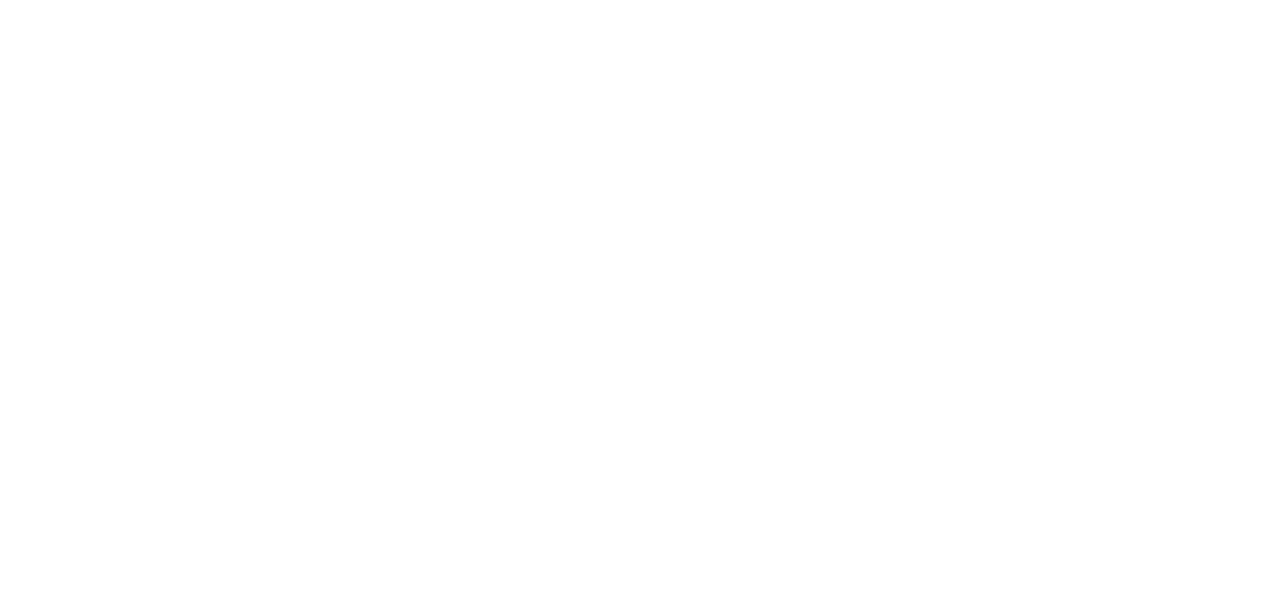
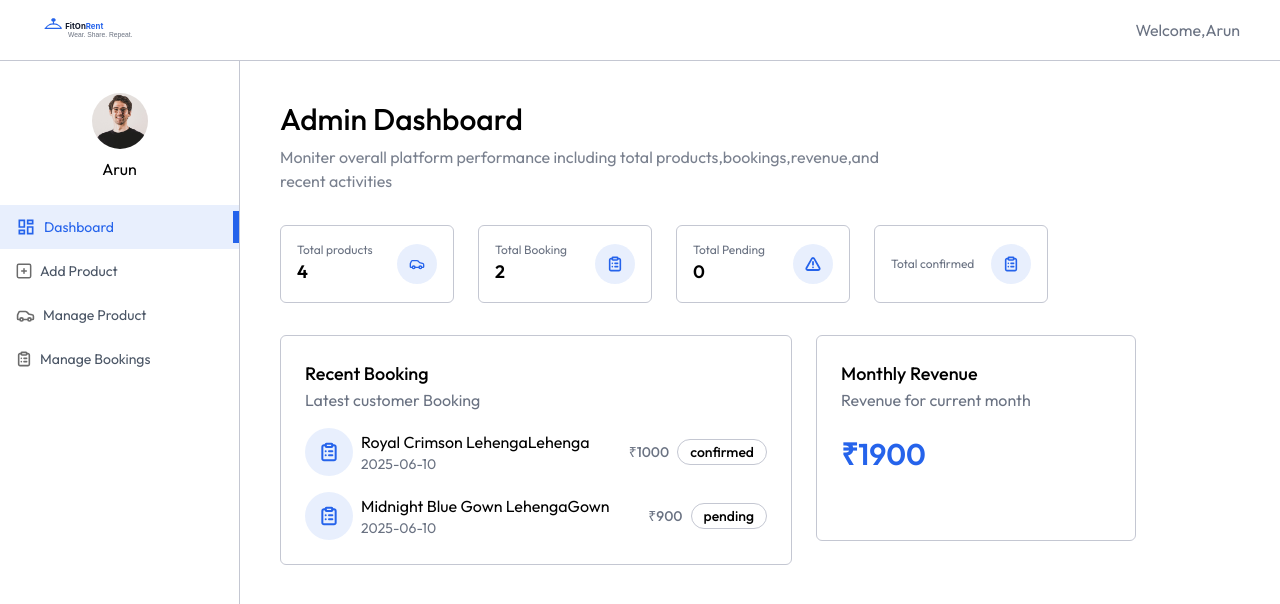
Before and after one commit to Ayanak368/Rental_System, a React (Vite) app: page /owner in a window 1280 px wide. Before the commit this address had no page. Shown: the top 604 px of the page. Built offline with nearby package versions, Linux system fonts and the light colour scheme.

Commit message:
update dashbord

```diff
--- a/src/App.jsx
+++ b/src/App.jsx
@@ -6,6 +6,11 @@
 import Product from './pages/Product'
 import Footer from './components/Footer'
 import Productdetails from './pages/Productdetails'
+import Layout from './pages/owner/Layout'
+import Dashboard from './pages/owner/Dashboard'
+import AddProduct from './pages/owner/AddProduct'
+import ManageProduct from './pages/owner/ManageProduct'
+import ManageBooking from './pages/owner/ManageBooking'
 
 const App = () => {
 
@@ -21,7 +26,13 @@
       <Route path='/products' element={<Product/>}/>
       <Route path='/my-booking' element={<MyBookings/>}/>
 
+         <Route path='/owner' element={<Layout />}>
+          <Route index element={<Dashboard />} />
+          <Route path="add-product" element={<AddProduct/>}/>
+          <Route path="manage-Product" element={<ManageProduct/>}/>
+          <Route path="manage-Booking" element={<ManageBooking/>}/>
 
+        </Route>
     </Routes>
     {!isOwnerPath && <Footer />}
 
--- a/src/assets/assets.js
+++ b/src/assets/assets.js
@@ -115,13 +115,13 @@
     coloredIcon: dashboardIconColored,
   },
   {
-    name: "Add car",
+    name: "Add Product",
     path: "/owner/add-car",
     icon: addIcon,
     coloredIcon: addIconColored,
   },
   {
-    name: "Manage Cars",
+    name: "Manage Product",
     path: "/owner/manage-cars",
     icon: carIcon,
     coloredIcon: carIconColored,
@@ -135,7 +135,7 @@
 ];
 export const dummyUserData = {
   _id: "6847f7cab3d8daecdb517095",
-  name: "GreatStack",
+  name: "Arun",
   email: "admin@example.com",
   role: "owner",
   image: user_profile,
@@ -266,10 +266,10 @@
   },
 ];
 export const dummyDashboardData = {
-  totalCars: 4,
-  totalBookings: 2,
-  pendingBookings: 0,
+  totalProduct: 4,
+  totalBooking: 2,
+  pendingBooking: 0,
   completedBookings: 2,
-  recentBookings: [dummyMyBookingsData[0], dummyMyBookingsData[1]],
-  monthlyRevenue: 840,
+  recentBooking: [dummyMyBookingsData[0], dummyMyBookingsData[1]],
+  monthlyRevenue: 1900,
 };
--- /dev/null
+++ b/src/components/owner/NavbarOwner.jsx
@@ -0,0 +1,20 @@
+import React from 'react'
+import { assets, dummyUserData } from '../../assets/assets'
+import { Link } from 'react-router-dom';
+
+const NavbarOwner = () => {
+
+    const user = dummyUserData;
+
+  return (
+      <div className='flex items-center justify-between px-6 md:px-10
+       py-4 text-gray-500 border-b border-borderColor relative transition-all'>
+          <Link to='/'>
+              <img src={assets.logo} alt="" className='h-7' />
+          </Link>
+          <p>Welcome,{user.name || "Owner"}</p>
+    </div>
+  )
+}
+
+export default NavbarOwner
--- /dev/null
+++ b/src/components/owner/Sidebar.jsx
@@ -0,0 +1,53 @@
+import React, { useState } from 'react'
+import { assets, dummyUserData, ownerMenuLinks } from '../../assets/assets'
+import { NavLink, useLocation } from 'react-router-dom';
+
+const Sidebar = () => {
+
+    const user = dummyUserData;
+
+    const location = useLocation()
+    const [image, setImage] = useState()
+
+    const updateImage = async () => {
+        user.image = URL.createObjectURL(image)
+        setImage('')
+    }
+
+  return (
+      <div className='relative min-h-screen md:flex flex-col items-center pt-8 max-w-13
+        md:max-w-60 w-full border-r border-borderColor text-sm'>
+
+          <div className='group relative'>
+              <label htmlFor="image">
+                  <img src={image ? URL.createObjectURL(image) : user?.image || "https://cdn-icons-png.flaticon.com/512/149/149071.png"}
+                      alt="" className='h-9 md:h-14 w-9 md:w-14 rounded-full mx-auto'/>
+                  <input type="file" id='image' accept="image/*" hidden
+                      onChange={e => setImage(e.target.files[0])} />
+
+                  <div className='absolute hidden top-0 right-0 left-0 bottom-0 bg-black/10 rounded-full group-hover:flex
+                   items-center justify-center cursor-pointer'>
+                      <img src={assets.edit_icon} alt="" />
+                  </div>
+              </label>
+          </div>
+          {image && (
+              <button className='absolute top-0 right-0 flex p-2 gap-1 bg-primary/10
+              text-primary cursor-pointer'>Save <img src={assets.check_icon} width={13} alt="" onClick={updateImage}/></button>
+        )}
+          <p className='mt-2 text-base max-md:hidden'>{user?.name}</p>
+          <div className='w-full'>
+              {ownerMenuLinks.map((link, index) => (
+                  <NavLink key={index} to={link.path} className={`relative flex items-center gap-2 w-full py-3 pl-4 first:mt-6
+                       ${link.path === location.pathname? 'bg-primary/10 text-primary' : 'text-gray-600' }`}>
+                      <img src={link.path === location.pathname ? link.coloredIcon : link.icon} alt="product icon" />
+                      <span className='max-md:hidden'>{link.name}</span>
+                      <div className={`${link.path === location.pathname && 'bg-primary w-1.5 h-8 rounded-1 right-0 absolute'}`}></div>
+                  </NavLink>
+              ))}
+          </div>
+    </div>
+  )
+}
+
+export default Sidebar
--- /dev/null
+++ b/src/components/owner/Title.jsx
@@ -0,0 +1,12 @@
+import React from 'react'
+
+const Title = ({title,subtitle}) => {
+  return (
+    <>
+          <h1 className='font-medium text-3xl'>{title}</h1>
+          <p className='text-sm md:text-base text-gray-500/90 mt-2 max-w-156'>{subtitle}</p>
+    </>
+  )
+}
+
+export default Title
--- /dev/null
+++ b/src/pages/owner/AddProduct.jsx
@@ -0,0 +1,15 @@
+import React from 'react'
+
+const AddProduct = () => {
+
+
+
+
+  return (
+    <div>
+
+    </div>
+  )
+}
+
+export default AddProduct
--- /dev/null
+++ b/src/pages/owner/Dashboard.jsx
@@ -0,0 +1,92 @@
+import React, { useEffect } from 'react'
+import { useState } from 'react'
+import { assets, dummyDashboardData } from '../../assets/assets'
+import Title from '../../components/owner/Title'
+
+const Dashboard = () => {
+
+    const currency=import.meta.env.VITE_CURRENCY
+
+
+    const [data, setData] = useState({
+        totalProduct: 0,
+        totalBooking: 0,
+        pendingBooking: 0,
+        completedBooking: 0,
+        recentBooking: [],
+        monthlyRevenue:0,
+
+    })
+
+    const dashboardCard = [
+        {title: "Total products",value:data.totalProduct, icon:assets.carIconColored},
+        {title: "Total Booking",value:data.totalBooking, icon:assets.listIconColored},
+        {title: "Total Pending",value:data.pendingBooking, icon:assets.cautionIconColored},
+        {title: "Total confirmed",value:data.completedBooking, icon:assets.listIconColored}
+    ]
+
+    useEffect(() => {
+        setData(dummyDashboardData)
+    },[])
+
+  return (
+    <div className='px-4 pt-10 md:px-10 flex-1'>
+          <Title title="Admin Dashboard" subtitle="Moniter overall platform performance including total products,bookings,revenue,and recent activities" />
+
+          <div className='grid sm:grid-cols-2 md:grid-cols-3 lg:grid-cols-4 gap-6 my-8 max-w-3xl'>
+              {dashboardCard.map((card, index) => (
+                  <div key={index} className='flex gap-2 items-center justify-between p-4 rounded-md border
+                   border-borderColor'>
+                      <div>
+                          <h1 className='text-xs text-gray-500 '>{ card.title}</h1>
+                          <p className='text-lg font-semibold'>{ card.value}</p>
+                      </div>
+                      <div className='flex items-center justify-center w-10 h-10 rounded-full bg-primary/10'>
+                          <img src={card.icon} alt="" className='h-4 w-4' />
+                      </div>
+                  </div>
+              ))}
+
+          </div>
+
+          <div className="flex flex-col md:flex-row gap-6 mt-6">
+
+              {/* recent Booking*/ }
+              <div className='p-4 md:p-6 border border-borderColor rounded-md max-w-lg w-full'>
+                  <h1 className='text-lg font-medium'>Recent Booking</h1>
+                  <p className='text-gray-500'>Latest customer Booking</p>
+                  {data.recentBooking.map((booking, index) => (
+                      <div key={index} className='mt-4 flex items-center justify-between'>
+                          <div className='flex items-center gap-2'>
+                              <div className='hidden md:flex items-center justify-center w-12 h-12 rounded-full bg-primary/10'>
+                                  <img src={assets.listIconColored} alt="" className='h-5 w-5' />
+                              </div>
+                              <div>
+                                  <p>{booking.product.name}{booking.product.category}</p>
+                                  <p className='text-sm text-gray-500'>{booking.createdAt.split('T')[0]}</p>
+                              </div>
+                          </div>
+
+                          <div className='flex items-center gap-2 font-medium'>
+                              <p className='text-sm text-gray-500'>{currency}{booking.price}</p>
+                              <p className='px-3 py-0.5 border border-borderColor rounded-full text-sm'>{booking.status}</p>
+
+
+                          </div>
+                      </div>
+                  ))}
+              </div>
+
+              {/* monthly revenue*/ }
+              <div className='p-4 md:p-6 mb-6 border border-borderColor rounded-md w-full md:max-w-xs'>
+                  <h1 className='text-lg font-medium'>Monthly Revenue</h1>
+                  <p className='text-gray-500'>Revenue for current month</p>
+                  <p className=' text-3xl mt-6 font-semibold text-primary'>{ currency}{data.monthlyRevenue }</p>
+              </div>
+       </div>
+
+    </div>
+  )
+}
+
+export default Dashboard
--- /dev/null
+++ b/src/pages/owner/Layout.jsx
@@ -0,0 +1,19 @@
+import React from 'react'
+import NavbarOwner from '../../components/owner/NavbarOwner'
+import Sidebar from '../../components/owner/Sidebar'
+import { Outlet } from 'react-router-dom'
+
+const Layout = () => {
+  return (
+      <div className='flex flex-col'>
+          <NavbarOwner />
+          <div className='flex'>
+              <Sidebar />
+              <Outlet />
+          </div>
+
+    </div>
+  )
+}
+
+export default Layout
--- /dev/null
+++ b/src/pages/owner/ManageBooking.jsx
@@ -0,0 +1,11 @@
+import React from 'react'
+
+const ManageBooking = () => {
+  return (
+    <div>
+
+    </div>
+  )
+}
+
+export default ManageBooking
--- /dev/null
+++ b/src/pages/owner/ManageProduct.jsx
@@ -0,0 +1,11 @@
+import React from 'react'
+
+const ManageProduct = () => {
+  return (
+    <div>
+
+    </div>
+  )
+}
+
+export default ManageProduct
```
